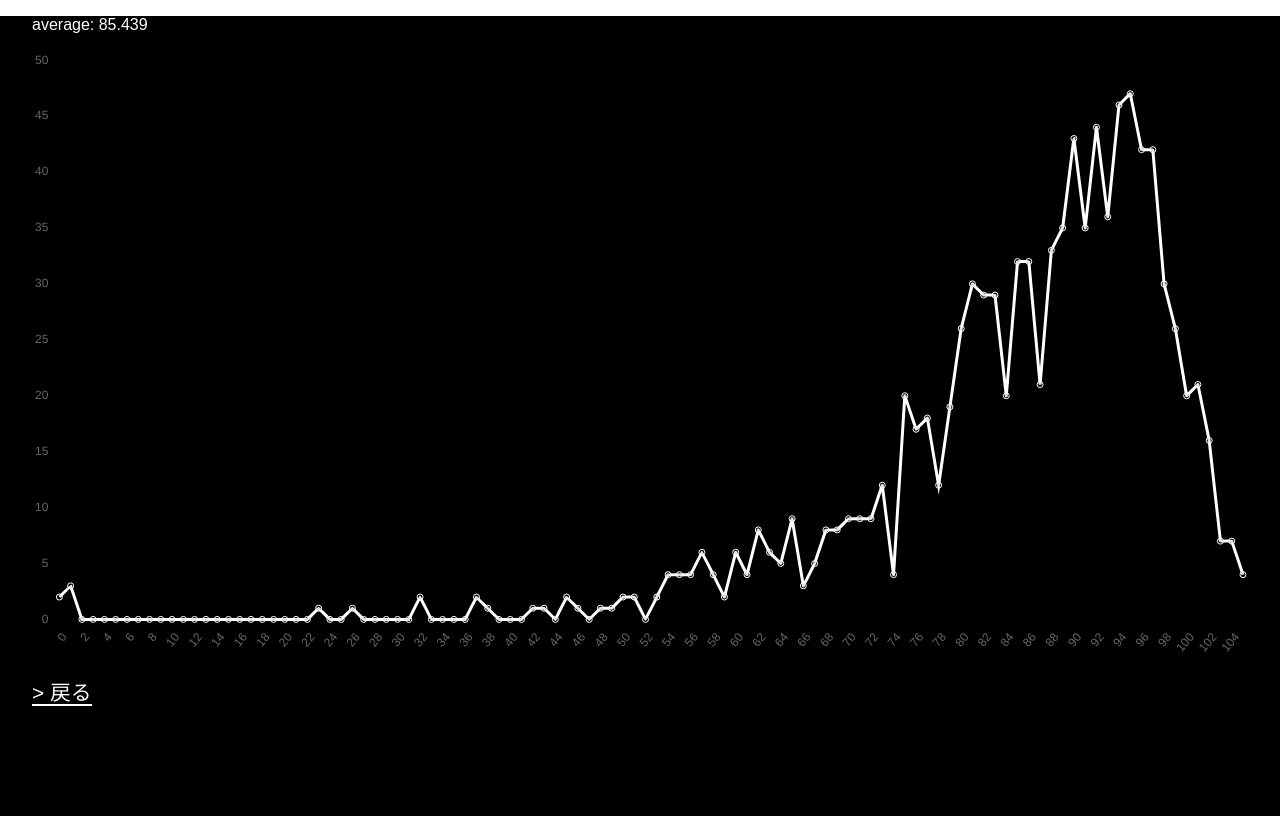
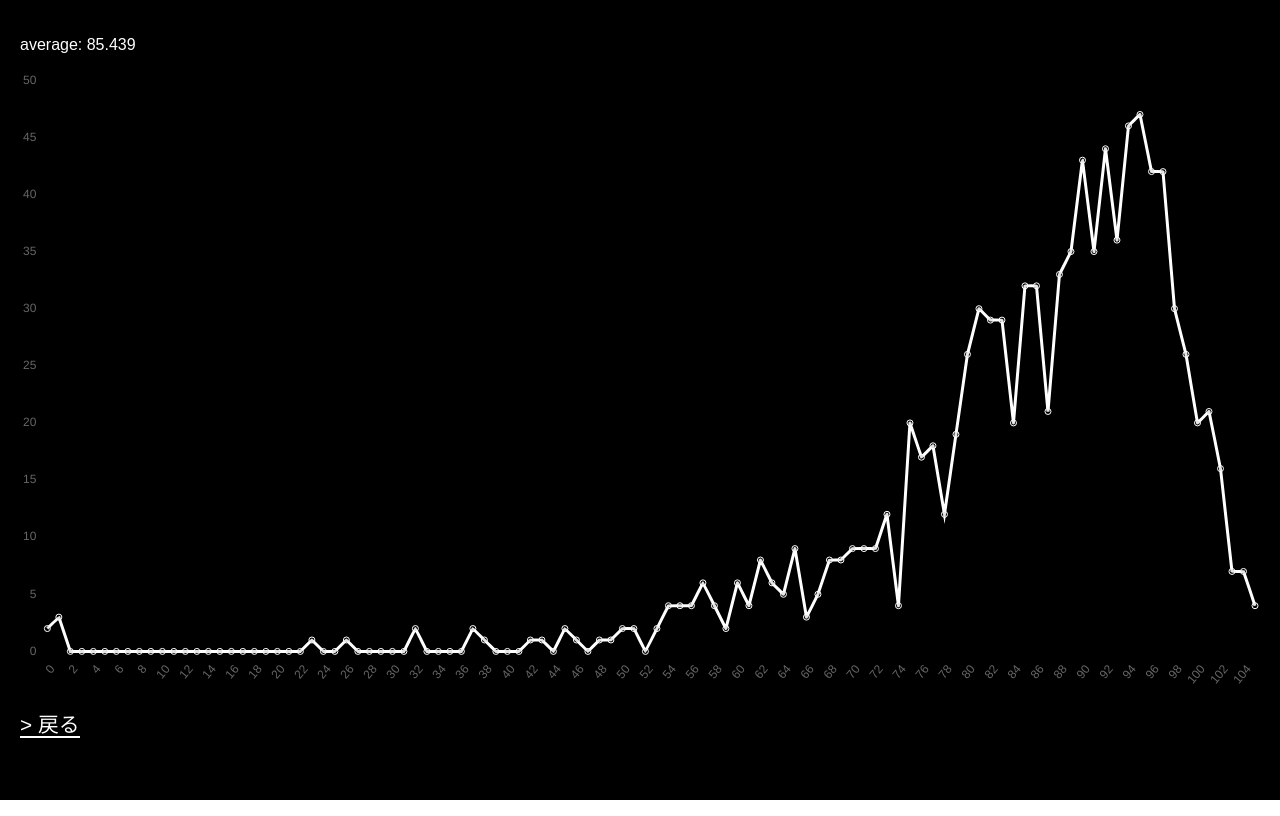
Before and after one commit to aratius/OrdinaryLife, a Next.js app: page /test in a window 1280 px wide. Built offline with nearby package versions, Linux system fonts and the light colour scheme; a web font is replaced by a local one.

Commit message:
ローディングバー

```diff
--- a/src/styles/test.module.scss
+++ b/src/styles/test.module.scss
@@ -1,12 +1,14 @@
 .container {
-  width: 100%;
-  min-height: 100vh;
-  padding: 0 2rem;
+	width: 100%;
+	min-height: 100vh;
+  margin: 0;
+  padding: 20px 20px;
   background-color: #000;
+  position: relative;
 
   .bar {
     width: 100%;
-    height: 5px;
+    height: 4px;
     display: block;
     position: absolute;
     top: 0;
--- a/src/utils/index.ts
+++ b/src/utils/index.ts
@@ -1,7 +1,7 @@
 export const percenet = (p: number) => Math.random() <= p;
 
 /**
- *
+ * Promiseを順次実行
  */
 export class Queue {
 
```
